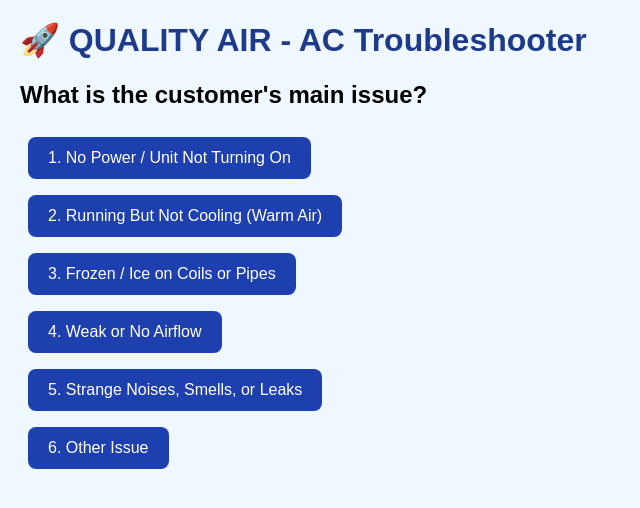
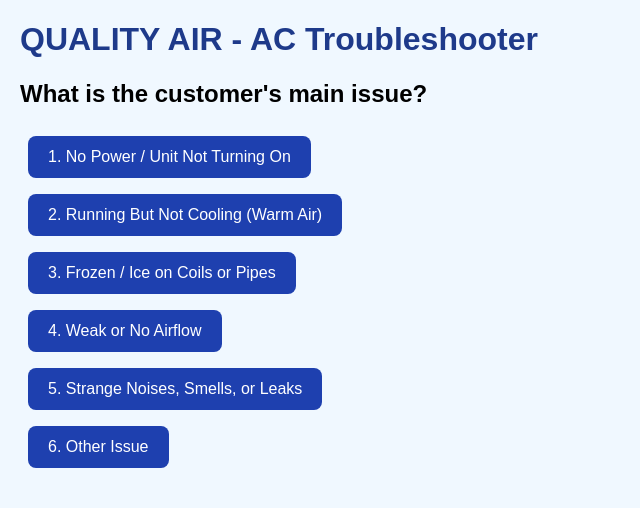
Before and after one commit to summitair9/ac-troubleshooter, a plain HTML site: page troubleshooter.html in a window 1280 px wide. Shown: the whole page, without its empty margins (0-640 px from the left). Drawn offline with Linux system fonts and the light colour scheme.

Commit message:
Remove emoji from title in troubleshooter.html

```diff
--- a/troubleshooter.html
+++ b/troubleshooter.html
@@ -14,7 +14,7 @@
     </style>
 </head>
 <body>
-    <h1>🚀 QUALITY AIR - AC Troubleshooter</h1>
+    <h1> QUALITY AIR - AC Troubleshooter</h1>
 
     <div id="start">
         <h2>What is the customer's main issue?</h2>
```
